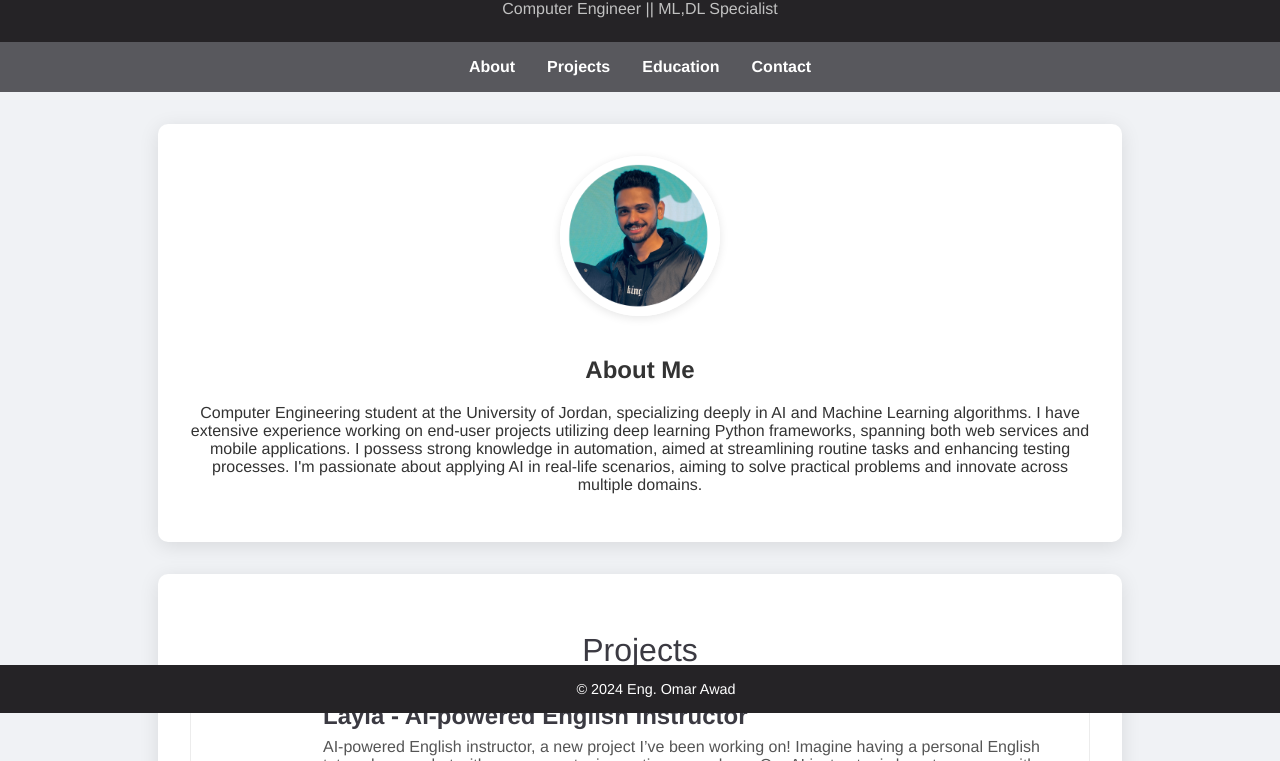
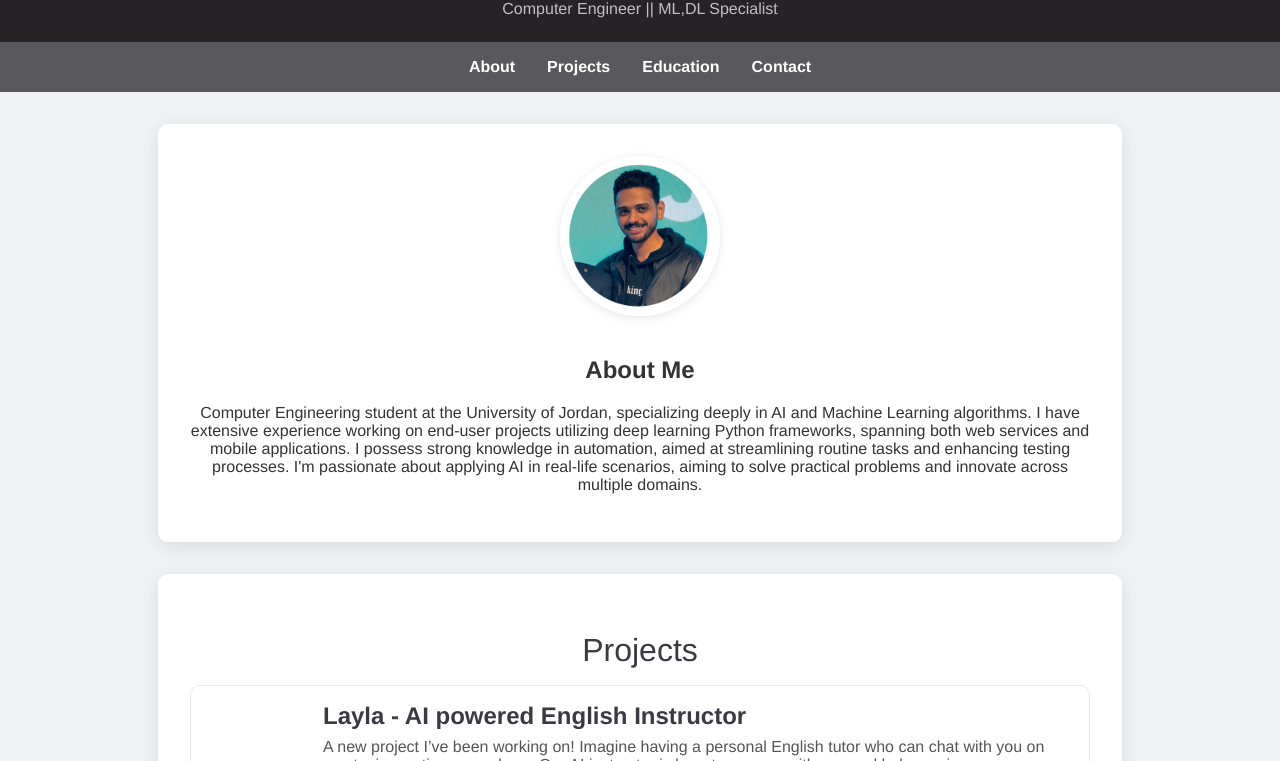
Before and after one commit to omarawad11/home, a plain HTML site: page index.html in a window 1280 px wide. Shown: the part 87-848 px from the top of the page. Drawn offline with Linux system fonts and the light colour scheme.

Commit message:
Update index.html

```diff
--- a/index.html
+++ b/index.html
@@ -195,21 +195,6 @@ main {
     text-decoration: underline;
 }
 
-footer {
-    background-color: #252326;
-    color: #fff;
-    text-align: center;
-    padding: 1rem;
-    width: 100%;
-    position: fixed;
-    bottom: 0;
-}
-
-footer p {
-    margin: 0;
-    font-size: 0.9rem;
-}
-
 @media (max-width: 768px) {
     .education,
     .contact {
@@ -286,9 +271,9 @@ footer p {
             <div class="project">
                 <img src="aa2.png" alt="Layla Project Logo">
                 <div class="project-details">
-                    <h3>Layla - AI-powered English Instructor</h3>
+                    <h3>Layla - AI powered English Instructor</h3>
                     <p>
-                        AI-powered English instructor, a new project I’ve been working on!
+                        A new project I’ve been working on!
                         Imagine having a personal English tutor who can chat with you on any topic, anytime, anywhere. Our AI instructor is here to engage with you and help you improve.
                     </p>
                     <ul>
@@ -307,8 +292,7 @@ footer p {
             <div class="project">
                 <img src="saq.png" alt="MarvelBot Project Logo">
                 <div class="project-details">
-                    <h3>MarvelBot - AI-Powered University Class Registration Assistant ChatBot</h3>
-                    <p>Designed and deployed an intelligent chatbot solution to streamline the class registration process at the University of Jordan. The project addressed challenges such as
+                    <h3>MarvelBot - AI Powered University Class Registration Assistant ChatBot</h3>
                         <p>Designed and deployed an intelligent chatbot solution to streamline the class registration process at the University of Jordan. The project addressed challenges such as limited seat availability and conflicting schedules for students.</p>
                         <p>The chatbot, built using Python, TensorFlow, and a large language model, provides real-time class seat availability, automated email notifications, and a proprietary seat trading platform via a Telegram bot interface. I managed the entire project lifecycle from conceptualization and system design to robust deployment and user acceptance testing.</p>
                         <p>The pilot phase involved 200 participants and processed 4,378 API requests, significantly enhancing registration efficiency and student satisfaction. Key technologies utilized include SQL databases, Selenium for testing, and virtual machines for scalable software deployment.</p>
@@ -327,13 +311,10 @@ footer p {
                     <h2>Contact Info</h2>
                     <p>Email: omarawadpm@gmail.com</p>
                     <p>Phone: (+962) 788882750</p>
-                    <p>LinkedIn: <a href="https://www.linkedin.com/in/omarawad1" target="_blank">www.linkedin.com/in/omarawad1</a></p>
+                    <p>LinkedIn : <a href="https://www.linkedin.com/in/omarawad1" target="_blank">www.linkedin.com/in/omarawad1</a></p>
                 </div>
             </section>
         </main>
-        <footer>
-            <p>&copy; 2024 Eng. Omar Awad</p>
-        </footer>
     </body>
 
     </html>
```
